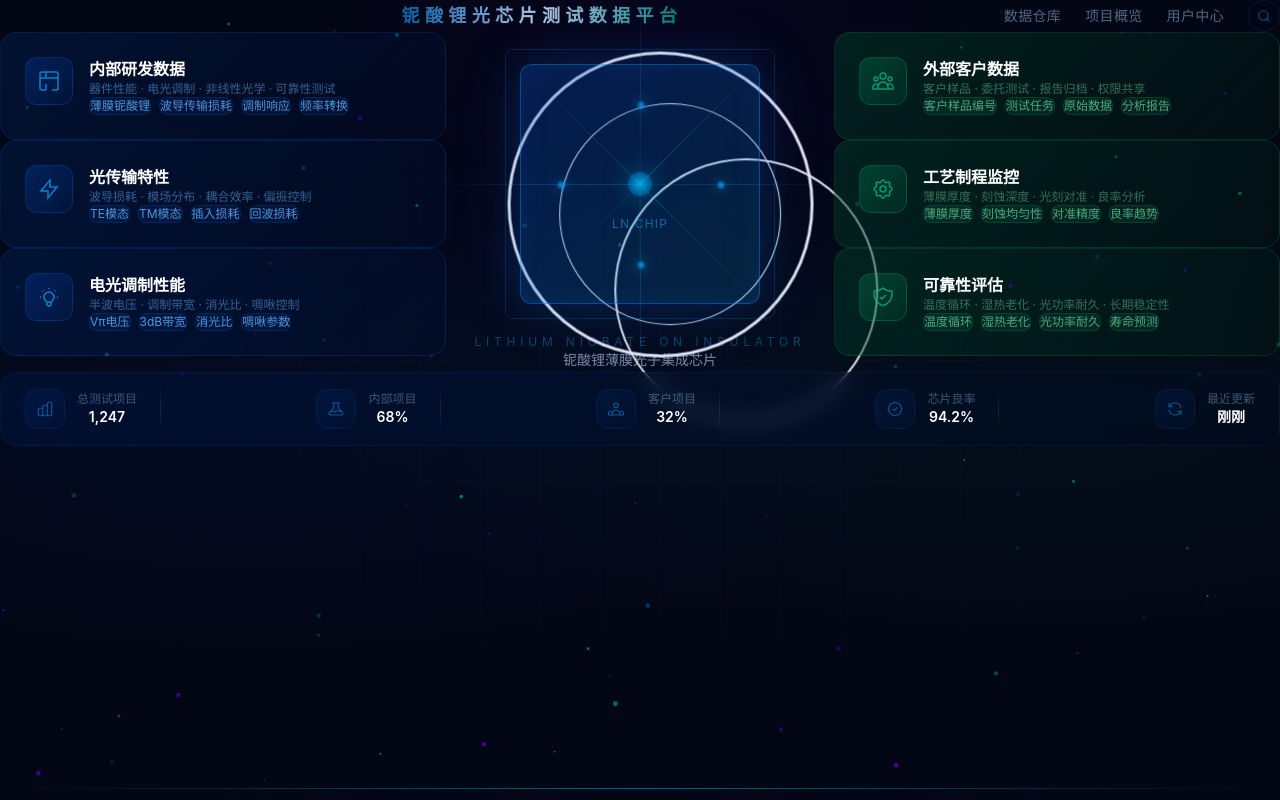
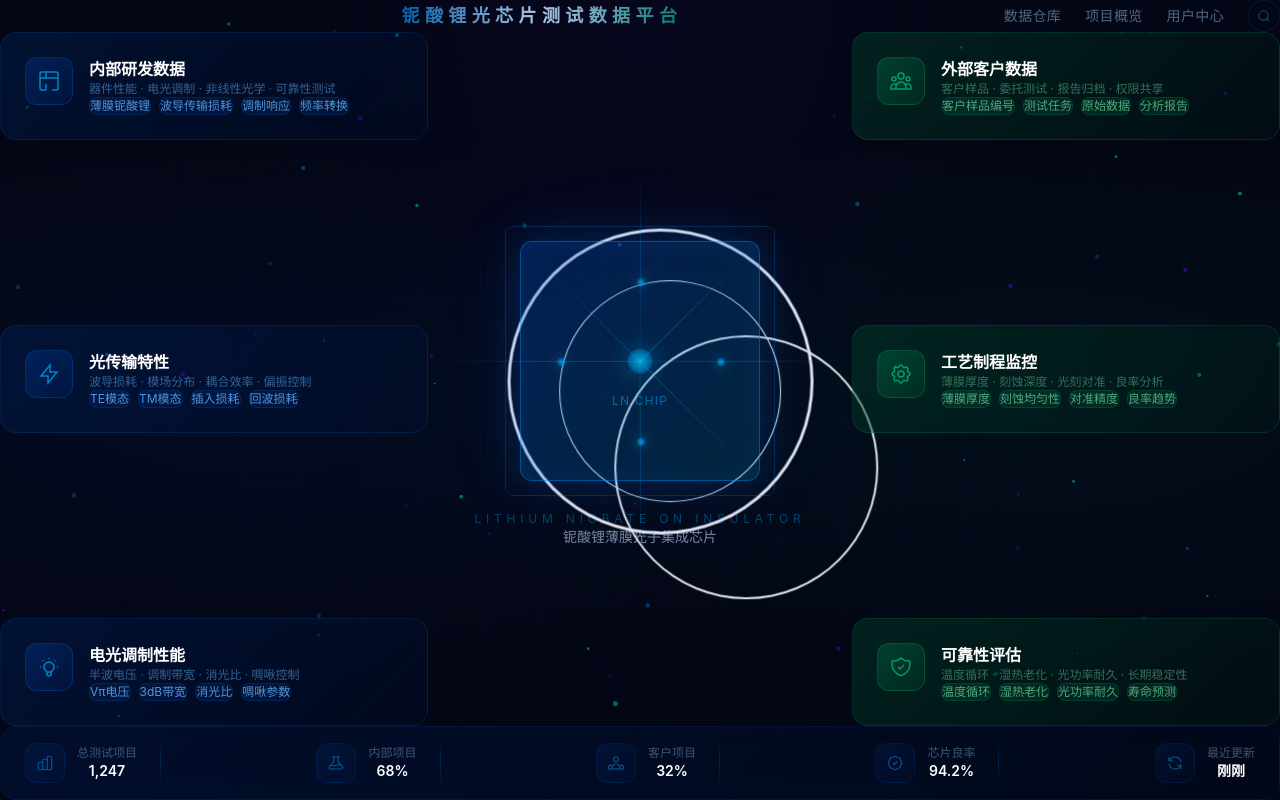
Before and after one commit to LucasYuuu/lucasyu-database, a Next.js app: page / in a window 1280 px wide. Built offline with nearby package versions, Linux system fonts and the light colour scheme.

Commit message:
修复布局铺满全屏

```diff
--- a/app/page.tsx
+++ b/app/page.tsx
@@ -237,7 +237,7 @@ export default function Home() {
   }, [])
 
   return (
-    <div className="min-h-screen relative" style={{ background: '#030614' }}>
+    <div className="h-screen relative flex flex-col" style={{ background: '#030614' }}>
       {/* Background */}
       <div className="bg-cosmos" />
       <div className="grid-overlay" />
@@ -247,7 +247,7 @@ export default function Home() {
       <div className="scan-line" style={{ zIndex: 2 }} />
 
       {/* Content */}
-      <div className="relative" style={{ zIndex: 10 }}>
+      <div className="relative flex flex-col flex-1" style={{ zIndex: 10 }}>
         {/* Header */}
         <header className="flex items-center justify-between px-10 py-5">
           <div className="w-20" />
@@ -293,11 +293,11 @@ export default function Home() {
           </nav>
         </header>
 
-        {/* Main Layout */}
-        <main className="max-w-7xl mx-auto px-10 py-6">
-          <div className="grid grid-cols-[1fr_340px_1fr] gap-6 items-start">
+        {/* Main Layout - fills remaining space */}
+        <main className="flex-1 max-w-[1600px] w-full mx-auto px-10 pb-6 flex flex-col">
+          <div className="flex-1 grid grid-cols-[1fr_360px_1fr] gap-8 items-stretch">
             {/* Left Column */}
-            <div className="space-y-6 pt-8">
+            <div className="flex flex-col justify-between py-4">
               <MenuItem
                 title="内部研发数据"
                 desc="器件性能 · 电光调制 · 非线性光学 · 可靠性测试"
@@ -336,11 +336,11 @@ export default function Home() {
             </div>
 
             {/* Center - Optical Chip */}
-            <div className="flex flex-col items-center justify-center pt-4" style={{ minHeight: 340 }}>
+            <div className="flex flex-col items-center justify-center">
               <div style={{ opacity: mounted ? 1 : 0, transition: 'opacity 1s ease-in' }}>
                 <OpticalChip />
               </div>
-              <div className="mt-8 text-center">
+              <div className="mt-10 text-center">
                 <div
                   className="text-xs tracking-[0.4em] uppercase mb-2"
                   style={{ color: 'rgba(0,180,255,0.35)' }}
@@ -357,7 +357,7 @@ export default function Home() {
             </div>
 
             {/* Right Column */}
-            <div className="space-y-6 pt-8">
+            <div className="flex flex-col justify-between py-4">
               <MenuItem
                 title="外部客户数据"
                 desc="客户样品 · 委托测试 · 报告归档 · 权限共享"
@@ -399,7 +399,7 @@ export default function Home() {
 
           {/* Bottom Stats */}
           <div
-            className="mt-10 rounded-2xl px-10 py-5 flex items-center justify-between"
+            className="rounded-2xl px-10 py-5 flex items-center justify-between mt-auto"
             style={{
               background: 'linear-gradient(135deg, rgba(0,20,60,0.6), rgba(0,10,30,0.4))',
               border: '1px solid rgba(0,120,255,0.1)',
```
